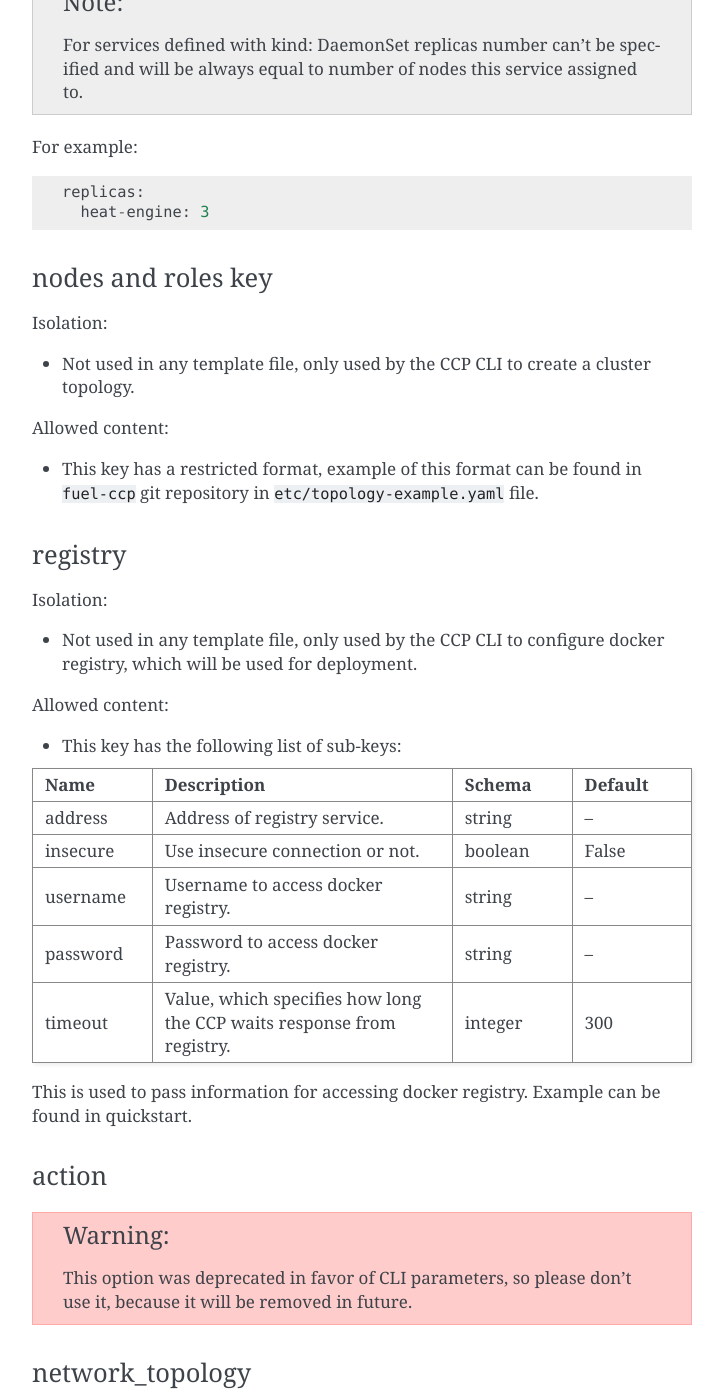
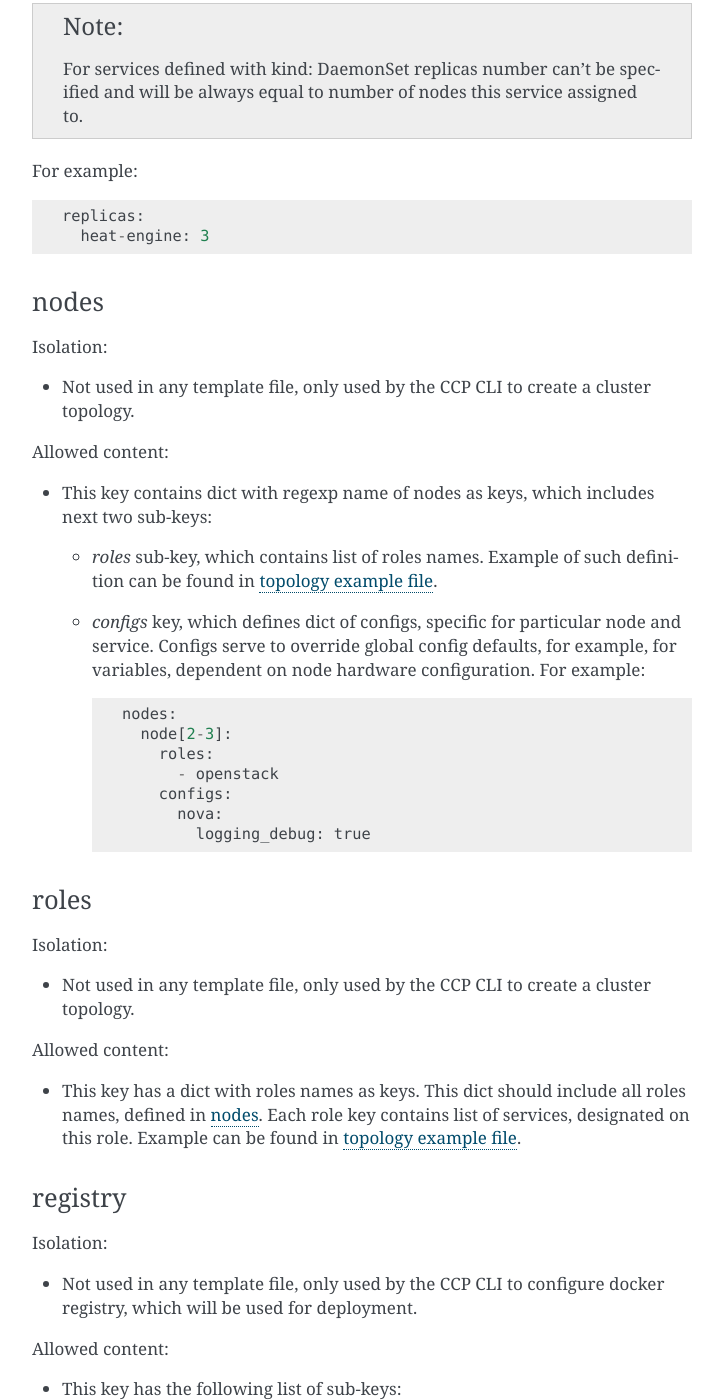
Before and after one commit to openstack-archive/fuel-ccp, a Sphinx documentation site: the page built from doc/source/config/types.rst, in a window 1280 px wide and 1400 px high, scrolled down 8075 px. Shown: the whole window, without its empty margins (388-1112 px from the left). Built offline with Sphinx 7.4.7, drawn with Linux system fonts in a browser that asks for light colours; some of the changed text lies outside the part shown.

Commit message:
Add information about new nodes sub-key to docs
Added new sub-key definition to documentation. Besides that,
refactor nodes and roles key types description in docs.

Change-Id: Ie8f15044e05c67e1ed1a8919e07ded3518e6b24c
Depends-on: I379f4840e6093b7910b5d7dd612de62b1fe0ac2e
Related-bug: #1653077

```diff
--- a/doc/source/config/types.rst
+++ b/doc/source/config/types.rst
@@ -44,7 +44,8 @@
 - :ref:`configs`
 - :ref:`files`
 - :ref:`kubernetes`
-- :ref:`nodes_roles`
+- :ref:`nodes`
+- :ref:`roles`
 - :ref:`replicas`
 
 Other specific variables
@@ -481,8 +482,42 @@
 
 Allowed content:
 
-- This key has a restricted format, example of this format can be found in
-  ``fuel-ccp`` git repository in ``etc/topology-example.yaml`` file.
+- This key contains dict with regexp name of nodes as keys, which includes
+  next two sub-keys:
+
+  * *roles* sub-key, which contains list of roles names. Example of such
+    definition can be found in `topology example file <https://github.com
+    /openstack/fuel-ccp/blob/master/etc/topology-example.yaml>`_.
+
+  * *configs* key, which defines dict of configs, specific for particular node
+    and service. Configs serve to override global config defaults, for example,
+    for variables, dependent on node hardware configuration. For example::
+
+       nodes:
+         node[2-3]:
+           roles:
+             - openstack
+           configs:
+             nova:
+               logging_debug: true
+
+.. _roles:
+
+roles
+-----
+
+Isolation:
+
+- Not used in any template file, only used by the CCP CLI to create a cluster
+  topology.
+
+Allowed content:
+
+- This key has a dict with roles names as keys. This dict should include
+  all roles names, defined in :ref:`nodes`. Each role key contains list
+  of services, designated on this role. Example can be found in `topology
+  example file <https://github.com/openstack/fuel-ccp/blob/master/etc/
+  topology-example.yaml>`_.
 
 .. _registry:
 
```
Also changed, not shown: other parts of doc/source/config/types.rst (+3 -3 lines).
